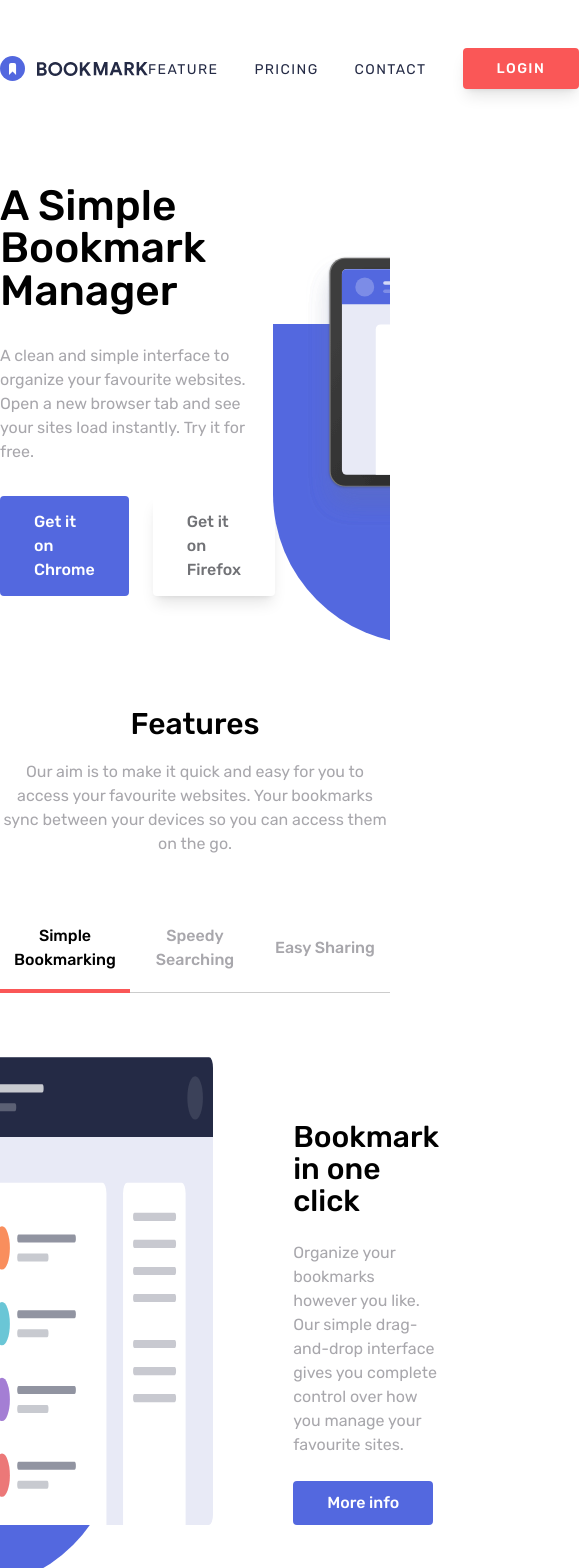
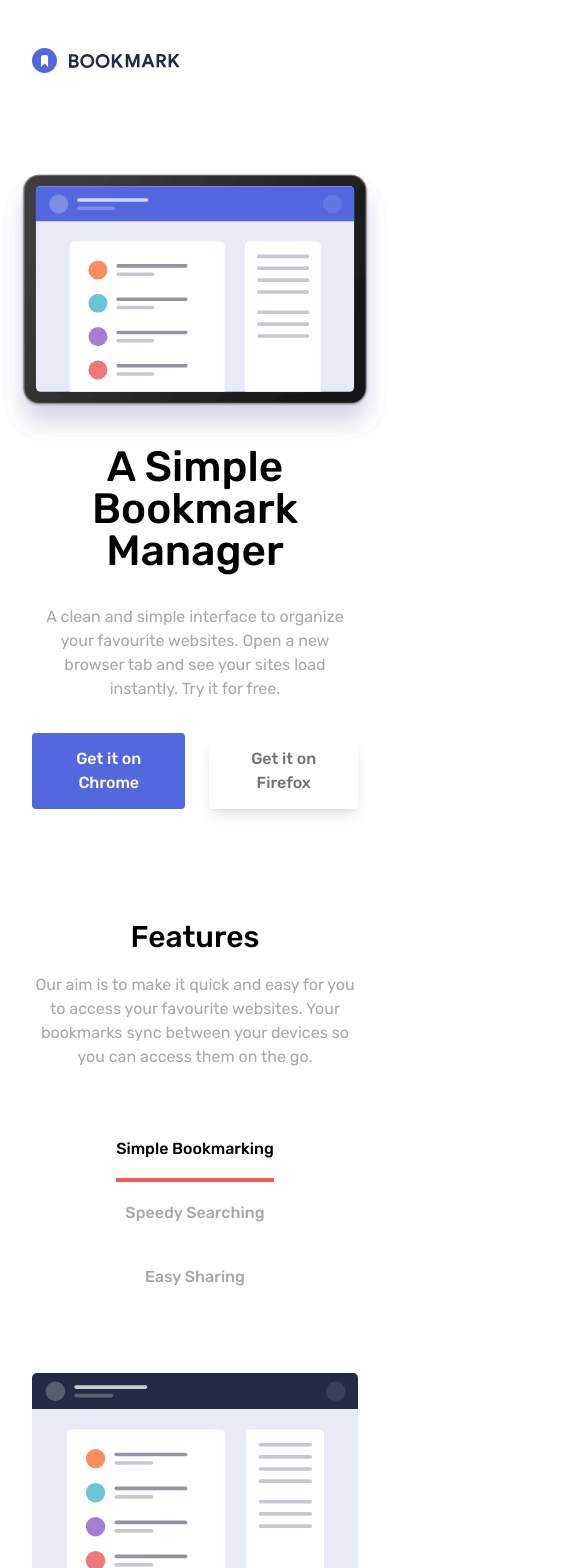
Before and after one commit to code-luanhs/bookmark, a React (Create React App) app: page / in a window 390 px wide. Shown: the top 1568 px of the page, 579 px wide, since content can reach past the window. Built offline with nearby package versions, Linux system fonts and the light colour scheme.

Commit message:
feat: layout responsivo

```diff
--- a/src/components/Ask/index.js
+++ b/src/components/Ask/index.js
@@ -2,13 +2,13 @@ import TabsAsk from '../TabsAsk';
 
 function Ask() {
   return (
-    <section className="py-16">
+    <section className="py-16 max-lg:px-8">
       <h2 className="text-center text-h2">Frequently Asked Questions</h2>
       <p className="text-gray font-normal text-center mx-auto mt-5 max-w-[500px]">
         Here are some of our FAQs. If you have any other questions you'd like answered please feel free to email us.
       </p>
 
-      <ul className="max-w-[500px] mx-auto my-10">
+      <ul className="lg:max-w-[500px] mx-auto my-10">
         <TabsAsk title="Whats is Bookmark" />
         <TabsAsk title="Hot can I request a new browser?" />
         <TabsAsk title="Is there a mobile app?" />
--- a/src/components/Contact/index.js
+++ b/src/components/Contact/index.js
@@ -1,23 +1,23 @@
 function Contact() {
   return (
-    <section className="bg-soft-blue mt-16">
+    <section className="bg-soft-blue mt-16 max-lg:px-8">
       <div className="max-w-container mx-auto py-16 text-center text-white">
         <p className="tracking-[.2rem] text-[.813rem]">
           35.000+
           <strong className="font-medium inline-block ml-2">ALREADY JOINED</strong>
         </p>
-        <h2 className="text-h2 max-w-[400px] mx-auto my-7">Stay up-to-date with what we're doing</h2>
+        <h2 className="text-h2 lg:max-w-[400px] mx-auto my-7">Stay up-to-date with what we're doing</h2>
 
-        <form className="flex items-center justify-center gap-3">
+        <form className="flex items-center justify-center gap-3 max-lg:flex-col">
           <input
             type="name"
             placeholder="Enter your email address"
-            className="bg-white rounded py-2.5 px-4 w-full max-w-[330px] text-[#ccc] placeholder:text-[#ccc] font-normal"
+            className="bg-white rounded py-2.5 px-4 w-full max-w-[330px] text-[#ccc] placeholder:text-[#ccc] font-normal max-lg:max-w-[100%]"
             required
           />
           <button
             onClick={(e) => e.preventDefault()}
-            className="bg-soft-red rounded py-2 px-5 border-2 border-soft-red duration-300 hover:bg-white hover:text-soft-red"
+            className="bg-soft-red rounded py-2 px-5 border-2 border-soft-red duration-300 hover:bg-white hover:text-soft-red max-lg:w-full"
           >
             Contact Us
             </button>
--- a/src/components/Features/index.js
+++ b/src/components/Features/index.js
@@ -2,9 +2,9 @@ import TabsFeature from '../TabsFeature';
 
 function Features() {
   return (
-    <section className="max-w-container mx-auto py-16">
+    <section className="max-w-container mx-auto py-16 max-lg:px-8">
       <h2 className="text-center text-h2">Features</h2>
-      <p className="text-gray font-normal text-center mx-auto mt-5 mb-12 max-w-[500px]">
+      <p className="text-gray font-normal text-center mx-auto mt-5 mb-12 lg:max-w-[500px]">
         Our aim is to make it quick and easy for you to access your favourite websites.
         Your bookmarks sync between your devices so you can access them on the go.
       </p>
--- a/src/components/Footer/index.js
+++ b/src/components/Footer/index.js
@@ -2,16 +2,16 @@ import './styles.css';
 
 function Footer() {
   return (
-    <footer className="bg-dark-blue py-8">
-      <div className="max-w-container mx-auto text-white flex items-center justify-between">
-        <div className="flex items-center justify-start">
+    <footer className="bg-dark-blue py-8 max-lg:px-8">
+      <div className="max-w-container mx-auto text-white flex items-center justify-between gap-y-10 max-lg:flex-col">
+        <div className="flex items-center justify-start max-lg:flex-col gap-y-10">
           <img
             src="images/logo-bookmark-white.svg"
             alt="Logo"
             loading="lazy"
           />
 
-          <ul className="flex items-center gap-x-10 ml-14 font-normal text-[.813rem]">
+          <ul className="flex items-center gap-x-10 gap-y-6 lg:ml-14 font-normal text-[.813rem] max-lg:flex-col max-lg:text-[1rem]">
             <li>
               <a href="#" className="duration-300 hover:text-soft-red">FEATURES</a>
             </li>
--- a/src/components/Header/index.js
+++ b/src/components/Header/index.js
@@ -2,7 +2,7 @@ import Navbar from '../Navbar';
 
 function Header() {
   return (
-    <header className="flex items-center justify-between max-w-container mx-auto py-12">
+    <header className="flex items-center justify-between max-w-container mx-auto py-12 max-lg:px-8">
       <img
         src="images/logo-bookmark.svg"
         alt="Logo"
--- a/src/components/Intro/index.js
+++ b/src/components/Intro/index.js
@@ -1,8 +1,8 @@
 function Intro() {
   return (
     <section className="overflow-hidden">
-      <div className="max-w-container mx-auto py-12 flex items-center justify-between relative">
-        <div className="max-w-[475px]">
+      <div className="max-w-container mx-auto py-12 flex items-center justify-between relative max-lg:flex-col-reverse max-lg:justify-center">
+        <div className="lg:max-w-[475px] max-lg:text-center max-lg:px-8">
           <h1 className="text-h1">A Simple Bookmark Manager</h1>
           <p className="my-8 text-gray font-normal">
             A clean and simple interface to organize your favourite websites.
@@ -10,7 +10,7 @@ function Intro() {
             Try it for free.
           </p>
           <nav>
-            <ul className="flex items-center gap-x-6">
+            <ul className="flex items-center gap-x-6 max-lg:justify-center">
               <li>
                 <a
                   href="#"
@@ -34,9 +34,8 @@ function Intro() {
           src="images/illustration-hero.svg"
           alt="Hero Illustration"
           loading="lazy"
-          className="relative left-[8%] z-10"
+          className="relative lg:left-[8%] z-10"
         />
-        <div className="block absolute z-0 bottom-0 left-[70%] w-full max-w-350px h-80 bg-soft-blue rounded-bl-[150px]"></div>
       </div>
     </section>
   );
--- a/src/components/Navbar/index.js
+++ b/src/components/Navbar/index.js
@@ -2,7 +2,7 @@ import NavbarItem from "../NavbarItem";
 
 function Navbar() {
   return (
-    <nav>
+    <nav className="max-lg:hidden">
       <ul className="flex items-center gap-x-9">
         <NavbarItem />
       </ul>
--- a/src/components/TabsFeature/index.js
+++ b/src/components/TabsFeature/index.js
@@ -7,7 +7,7 @@ function TabsFeature(){
   return (
     <Tabs>
       <TabList
-        className="flex items-center text-center max-w-[750px] mx-auto border-b-[1px] border-b-[#CCC]"
+        className="flex items-center text-center max-w-[750px] mx-auto lg:border-b-[1px] lg:border-b-[#CCC] max-lg:flex-col"
       >
         <Tab className="flex-1 cursor-pointer outline-none relative py-5 duration-300 hover:text-soft-red">Simple Bookmarking</Tab>
         <Tab className="flex-1 cursor-pointer outline-none relative py-5 duration-300 hover:text-soft-red">Speedy Searching</Tab>
@@ -15,14 +15,14 @@ function TabsFeature(){
       </TabList>
 
       <TabPanel>
-        <div className="flex justify-center p-16 gap-x-20 relative">
+        <div className="flex items-start justify-center p-16 gap-x-20 relative max-lg:flex-col max-lg:px-0">
           <img
             src='images/illustration-features-tab-1.svg'
             alt="Illustration features - Tab 1"
             loading="lazy"
             className="relative z-10"
           />
-          <div className="mt-16 max-w-[400px]">
+          <div className="mt-16 max-w-[400px] max-lg:text-center">
             <h3 className="text-h2">Bookmark in one click</h3>
             <p className="text-gray font-normal my-6">
               Organize your bookmarks however you like.
@@ -30,18 +30,17 @@ function TabsFeature(){
             </p>
             <a className="inline-block text-white bg-soft-blue rounded py-2 px-8 border-2 border-soft-blue duration-300 hover:bg-white hover:text-soft-blue" href="#">More info</a>
           </div>
-          <div className="block absolute z-0 bottom-0 right-[70%] w-full max-w-350px h-80 bg-soft-blue rounded-br-[150px]"></div>
         </div>
       </TabPanel>
       <TabPanel>
-        <div className="flex justify-center p-16 gap-x-20 relative">
+        <div className="flex items-start justify-center p-16 gap-x-20 relative max-lg:flex-col max-lg:px-0">
           <img
             src='images/illustration-features-tab-2.svg'
             alt="Illustration features - Tab 2"
             loading="lazy"
             className="relative z-10"
           />
-          <div className="mt-16 max-w-[400px]">
+          <div className="mt-16 max-w-[400px] max-lg:text-center">
             <h3 className="text-h2">Intelligent search</h3>
             <p className="text-gray font-normal my-6">
               Our powerful search feature will help you find saved sites in no time at all.
@@ -49,18 +48,17 @@ function TabsFeature(){
             </p>
             <a className="inline-block text-white bg-soft-blue rounded py-2 px-8 border-2 border-soft-blue duration-300 hover:bg-white hover:text-soft-blue" href="#">More info</a>
           </div>
-          <div className="block absolute z-0 bottom-[50px] right-[62%] w-full max-w-350px h-80 bg-soft-blue rounded-br-[150px]"></div>
         </div>
       </TabPanel>
       <TabPanel>
-        <div className="flex justify-center p-16 gap-x-20 relative">
+        <div className="flex items-start justify-center p-16 gap-x-20 relative max-lg:flex-col max-lg:px-0">
           <img
             src='images/illustration-features-tab-3.svg'
             alt="Illustration features - Tab 3"
             loading="lazy"
             className="relative z-10"
           />
-          <div className="mt-16 max-w-[400px]">
+          <div className="mt-16 max-w-[400px] max-lg:text-center">
             <h3 className="text-h2">Share youe bookmarks</h3>
             <p className="text-gray font-normal my-6">
               Easily share your bookmarks and collections width others.
@@ -68,7 +66,6 @@ function TabsFeature(){
             </p>
             <a className="inline-block text-white bg-soft-blue rounded py-2 px-8 border-2 border-soft-blue duration-300 hover:bg-white hover:text-soft-blue" href="#">More info</a>
           </div>
-          <div className="block absolute z-0 bottom-0 right-[62%] w-full max-w-350px h-80 bg-soft-blue rounded-br-[150px]"></div>
         </div>
       </TabPanel>
     </Tabs>
```
Also changed, not shown: src/components/Extensions/index.js (+9 -9 lines).
